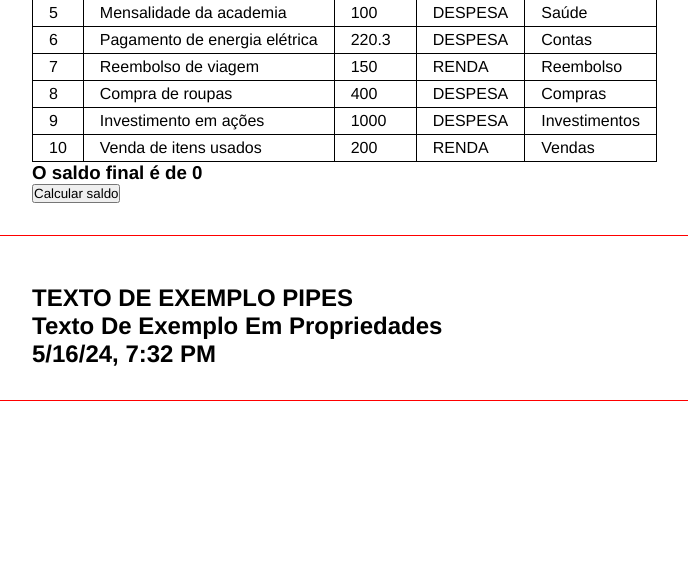
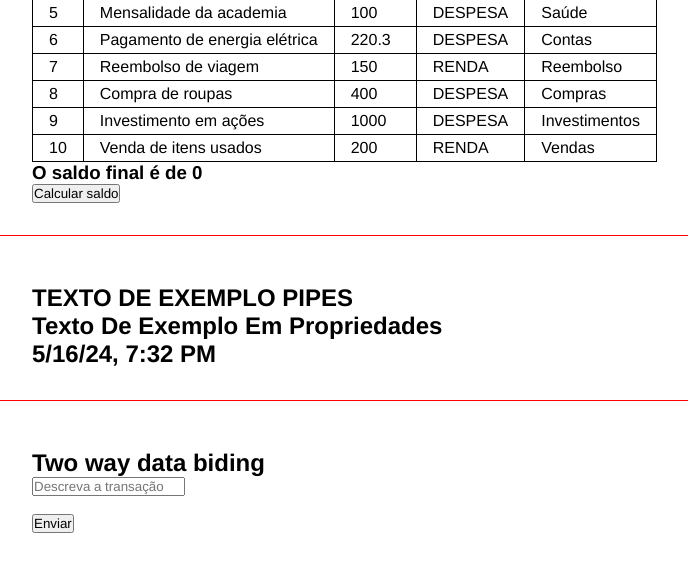
Before and after one commit to JorderGomes/estudo-angular, an Angular app in the folder estudo-angular/: page / in a window 1280 px wide. Shown: the part 1021-1593 px from the top of the page, without its empty margins (0-688 px from the left). Built offline with nearby package versions, Linux system fonts and the light colour scheme.

Commit message:
two way biding

```diff
--- a/estudo-angular/src/app/app.component.html
+++ b/estudo-angular/src/app/app.component.html
@@ -6,3 +6,4 @@
 <app-emiter></app-emiter>
 <app-list-render></app-list-render>
 <app-pipes></app-pipes>
+<app-two-way-biding></app-two-way-biding>
--- /dev/null
+++ b/estudo-angular/src/app/components/two-way-biding/two-way-biding.component.html
@@ -0,0 +1,16 @@
+<div class="aula">
+    <h2>Two way data biding</h2>
+    <form>
+        <input
+            type="text"
+            [(ngModel)]="description"
+            name="description"
+            placeholder="Descreva a transação"
+        />
+        <br>
+        <br>
+        <input type="submit" value="Enviar">
+    </form>
+    <br>
+    <p *ngIf="description !== ''">A descrição é {{ description }}</p>
+</div>
--- /dev/null
+++ b/estudo-angular/src/app/components/two-way-biding/two-way-biding.component.ts
@@ -0,0 +1,12 @@
+import { Component } from '@angular/core';
+
+@Component({
+  selector: 'app-two-way-biding',
+  templateUrl: './two-way-biding.component.html',
+  styleUrl: './two-way-biding.component.css'
+})
+export class TwoWayBidingComponent {
+
+  description:string = "";
+
+}
```
Also changed, not shown: estudo-angular/src/app/app.module.ts (+6 -2 lines), estudo-angular/src/app/components/two-way-biding/two-way-biding.component.css (added), 1 other file (tests, documents, lock files or other folders).
